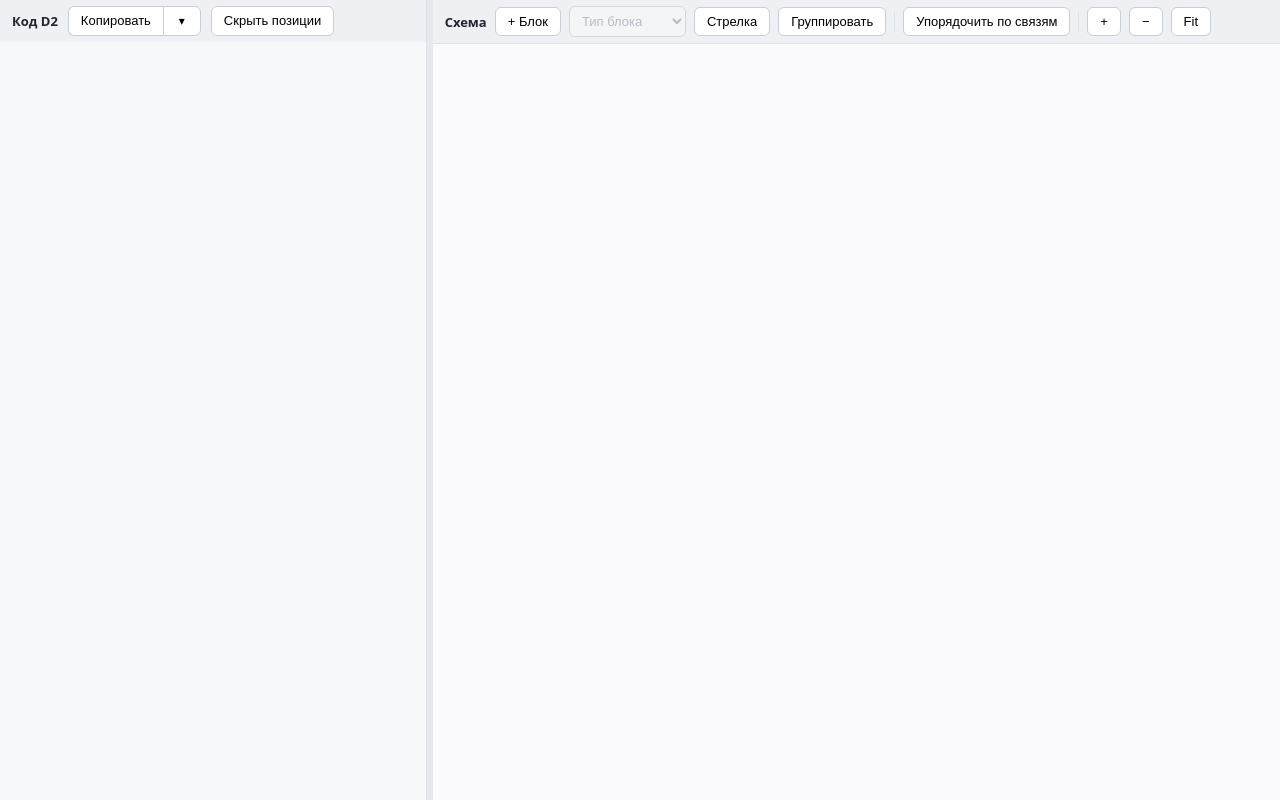
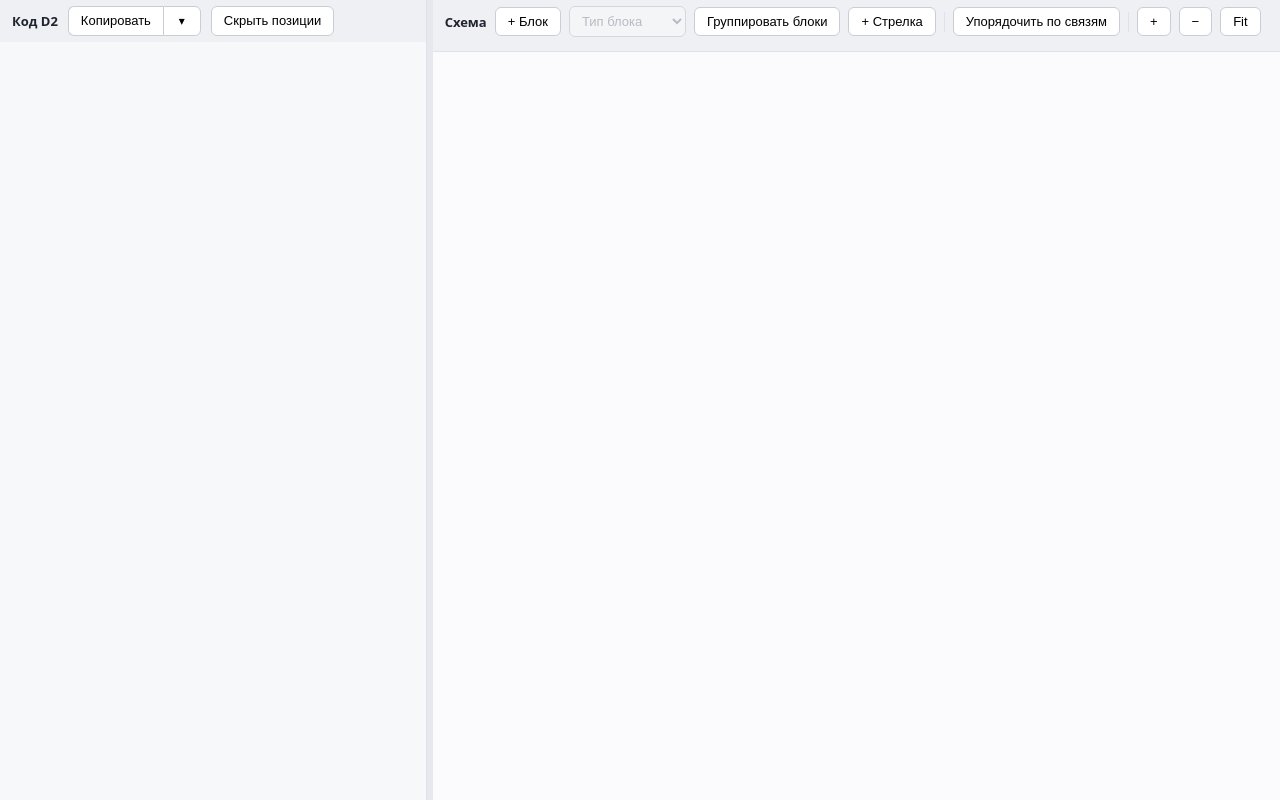
Before and after one commit to naviarh/d2-visual-editor, a website: page index.html in a window 1280 px wide. Drawn offline with Linux system fonts and the light colour scheme; a script that the page names is missing.

Commit message:
feat(ui): rename and reorder group/edge toolbar buttons

```diff
--- a/index.html
+++ b/index.html
@@ -140,8 +140,8 @@
     <div class="flowbar"><b>Схема</b>
       <button id="btnBlock">+ Блок</button>
       <select id="shapeSel" title="Форма выбранного блока" disabled></select>
-      <button id="btnEdge">Стрелка</button>
-      <button id="btnGroup">Группировать</button>
+      <button id="btnGroup">Группировать блоки</button>
+      <button id="btnEdge">+ Стрелка</button>
       <span class="sep"></span>
       <button id="btnSort">Упорядочить по связям</button>
       <span class="sep"></span>
```
